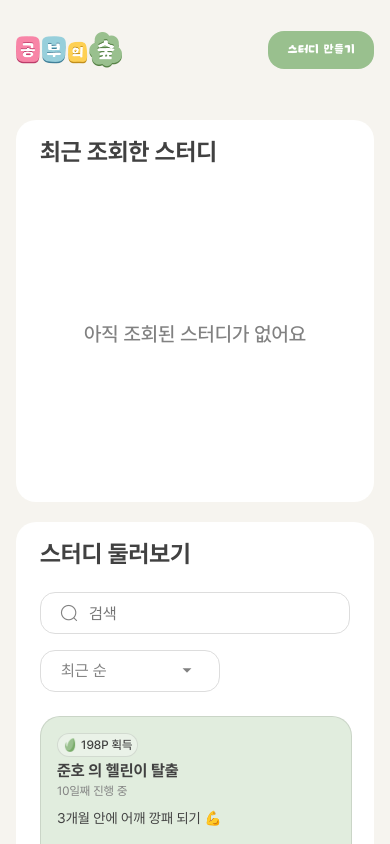
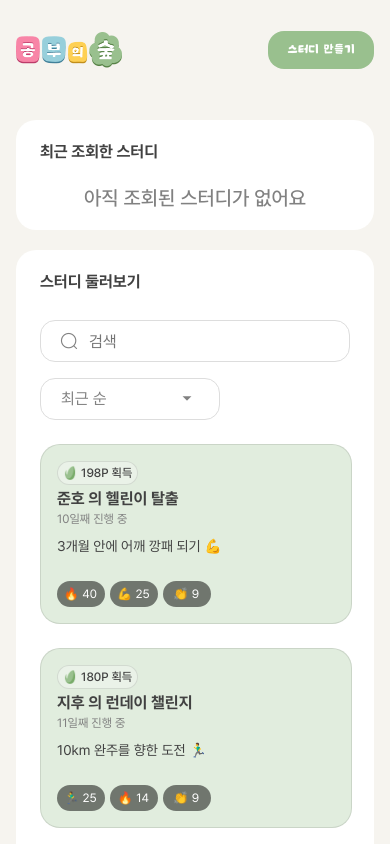
Before and after one commit to fs9-part2-team1/9-ForestOfStudy-1team-FE, a React (Vite) app: page / in a window 390 px wide. Shown: the top 844 px of the page. Built offline with nearby package versions, Linux system fonts and the light colour scheme.

Commit message:
:lipstick: style: 스타일 수정

```diff
--- a/src/components/EmojiCard/EmojiCard.module.css
+++ b/src/components/EmojiCard/EmojiCard.module.css
@@ -27,4 +27,7 @@
   color: #fff;
   font-weight: 400;
   height: 1.1875rem;
+  display: flex;
+  justify-content: center;
+  align-items: center;
 }
--- a/src/features/home/RecentStudy/RecentStudy.module.css
+++ b/src/features/home/RecentStudy/RecentStudy.module.css
@@ -1,12 +1,23 @@
 .title {
   font-weight: 800;
   font-size: 1.5rem;
-  margin-bottom: 1.875rem;
   width: 100%;
 }
 
 .container {
-  height: 23.875rem;
+  display: flex;
+  height: 382p;
+  flex-direction: column;
+  align-items: flex-start;
+  gap: 30px;
+}
+
+.studyCardSection {
+  display: flex;
+  height: 15.1875rem;
+  align-items: flex-start;
+  gap: 1.5rem;
+  flex-shrink: 0;
 }
 
 .noDataScript {
@@ -33,4 +44,7 @@
     min-height: auto;
     min-width: 21.5rem;
   }
+  .title {
+    font-size: 1rem;
+  }
 }
--- a/src/features/home/StudyCard/StudyCard.module.css
+++ b/src/features/home/StudyCard/StudyCard.module.css
@@ -7,6 +7,7 @@
   position: relative;
   background-color: var(--card--green);
   position: relative;
+  cursor: pointer;
 }
 
 .topContents {
--- a/src/features/home/StudyContents/StudyContents.module.css
+++ b/src/features/home/StudyContents/StudyContents.module.css
@@ -39,6 +39,12 @@
   font-weight: 400;
   font-style: Regular;
   text-indent: 28px;
+}
+
+.selectGroup {
+  display: flex;
+  align-items: flex-start;
+  justify-content: flex-end;
 }
 
 .select {
@@ -123,6 +129,10 @@
 }
 
 @media (max-width: 743px) {
+  .title {
+    font-size: 1rem;
+  }
+
   .containerClassName {
     padding: 1.5rem;
     min-width: 21.5rem;
--- a/src/features/study-detail/Header/Header.module.css
+++ b/src/features/study-detail/Header/Header.module.css
@@ -50,6 +50,7 @@
 .moreShowBtn {
   display: flex;
   padding: 0.375rem 0.5rem;
+  text-align: center;
   align-items: center;
   gap: 0.3125rem;
   border-radius: 50px;
@@ -57,6 +58,7 @@
   color: #fff;
   font-weight: 400;
   cursor: pointer;
+  height: 1.9375rem;
 }
 
 .plus {
--- a/src/styles/global.css
+++ b/src/styles/global.css
@@ -52,6 +52,7 @@ body {
   background-color: var(--primary-bg-green);
   color: var(--font-black);
   line-height: 100%;
+  overflow-x: hidden;
 }
 
 button,
```
